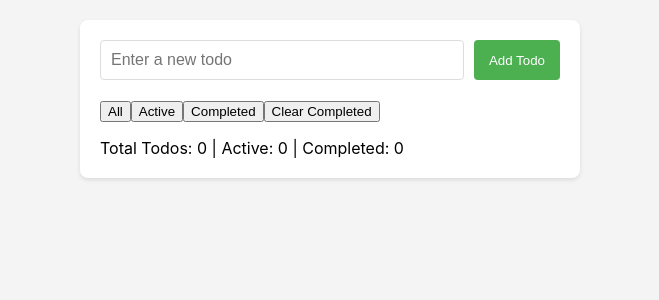
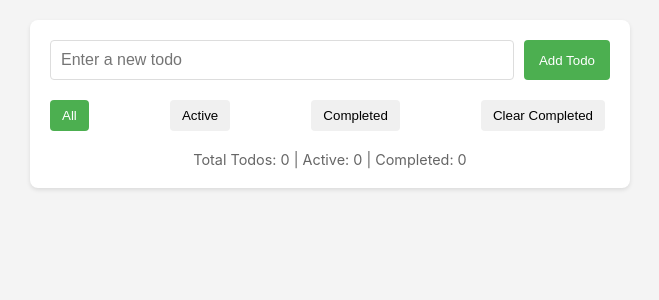
Before and after one commit to marcown10/test123445, a React (Vite) app: page / in a window 1280 px wide. Shown: the top 300 px of the page, without its empty margins (310-969 px from the left). Built offline with nearby package versions, Linux system fonts and the light colour scheme.

Commit message:
Auto-commit: deployment-trigger

```diff
--- a/src/index.css
+++ b/src/index.css
@@ -1,6 +1,6 @@
 body {
       font-family: -apple-system, BlinkMacSystemFont, 'Segoe UI', Roboto, Oxygen, Ubuntu, Cantarell, 'Open Sans', 'Helvetica Neue', sans-serif;
-      max-width: 500px;
+      max-width: 600px;
       margin: 0 auto;
       padding: 20px;
       background-color: #f4f4f4;
@@ -36,6 +36,26 @@ body {
       cursor: pointer;
     }
 
+    .todo-filters {
+      display: flex;
+      justify-content: space-between;
+      margin-bottom: 20px;
+    }
+
+    .todo-filters button {
+      background-color: #f0f0f0;
+      border: none;
+      padding: 8px 12px;
+      border-radius: 4px;
+      cursor: pointer;
+      margin-right: 5px;
+    }
+
+    .todo-filters button.active {
+      background-color: #4CAF50;
+      color: white;
+    }
+
     .todo-list {
       list-style-type: none;
       padding: 0;
@@ -54,6 +74,11 @@ body {
       color: #888;
     }
 
+    .todo-item .todo-actions {
+      display: flex;
+      gap: 5px;
+    }
+
     .todo-item button {
       background-color: #f44336;
       color: white;
@@ -62,3 +87,27 @@ body {
       border-radius: 4px;
       cursor: pointer;
     }
+
+    .todo-item button:nth-child(2) {
+      background-color: #2196F3;
+    }
+
+    .edit-todo {
+      display: flex;
+      gap: 5px;
+      width: 100%;
+    }
+
+    .edit-todo input {
+      flex-grow: 1;
+      padding: 8px;
+      border: 1px solid #ddd;
+      border-radius: 4px;
+    }
+
+    .todo-summary {
+      margin-top: 20px;
+      text-align: center;
+      color: #666;
+      font-size: 0.9em;
+    }
```
